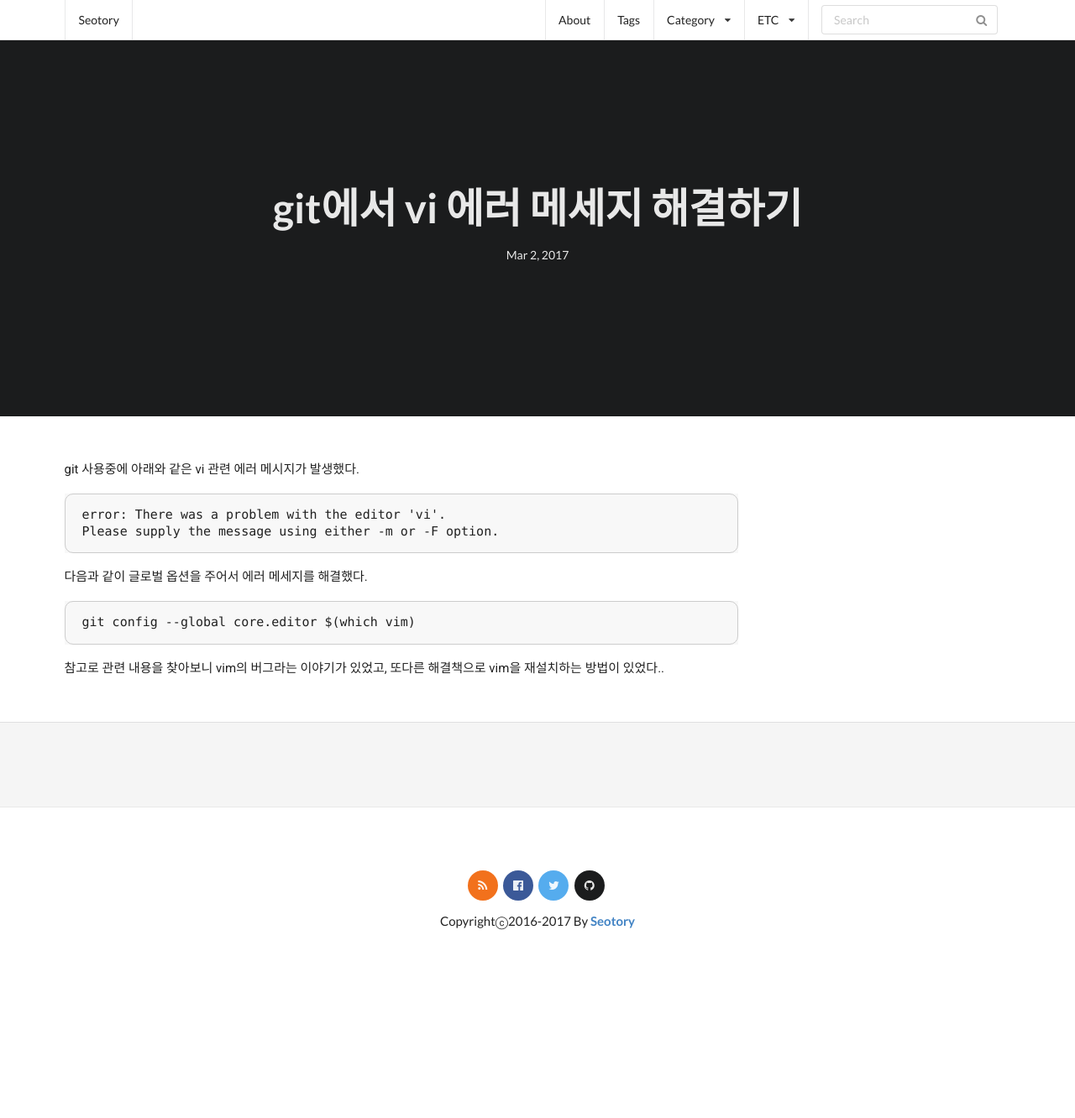
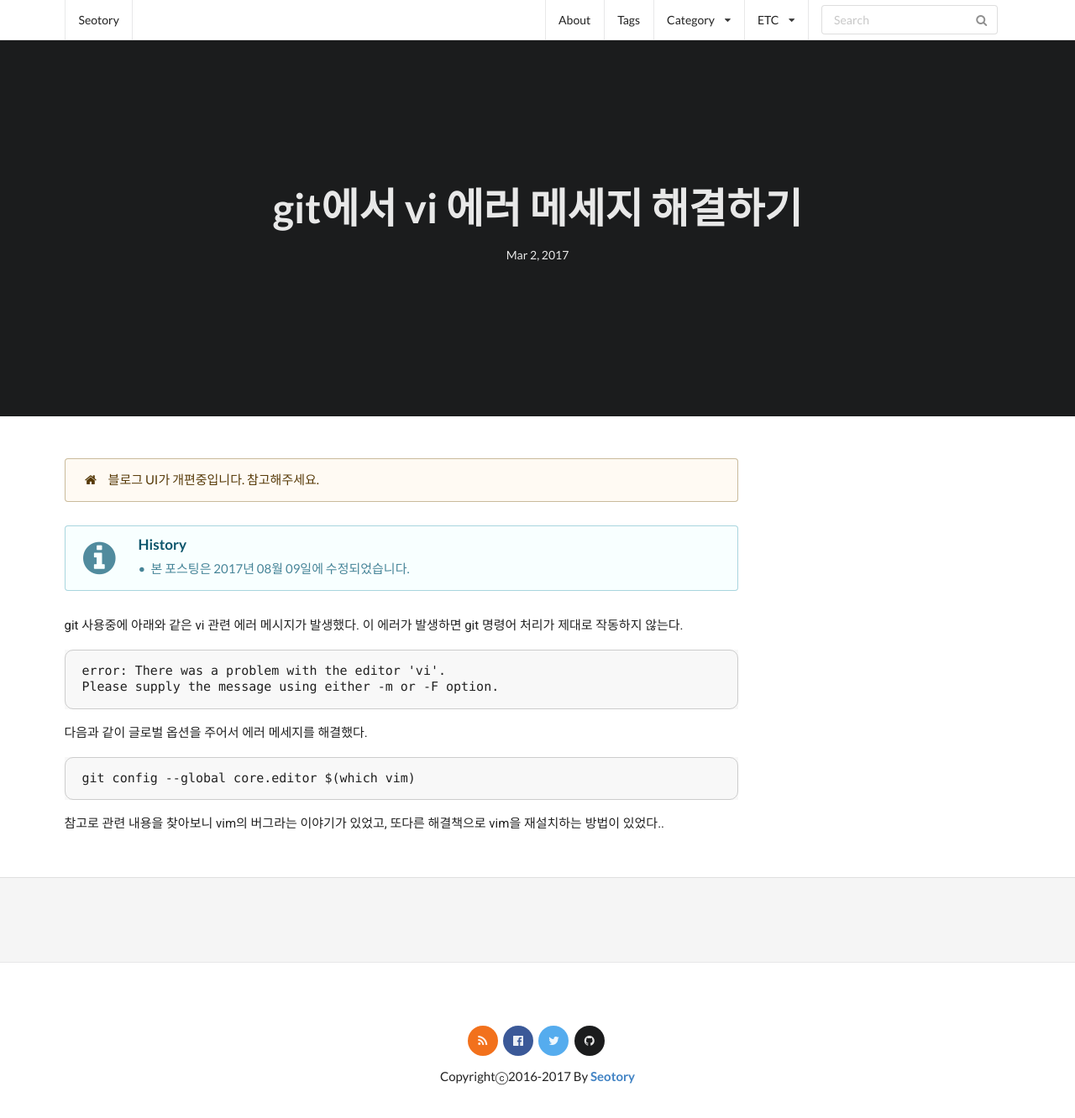
Before and after one commit to seotory/seotory.github.io, a Jekyll site: the page built from _solutions/2017-03-02-git-vi-error-message-fix.markdown, in a window 1280 px wide and 1355 px high. Shown: the top 1332 px of the window at 84% size. Built offline with Jekyll 4.4.1, drawn with Linux system fonts in a browser that asks for light colours; nearby versions of some CDN libraries; comment, search, counter and statistics services are not loaded.

Commit message:
포스트 수정

````diff
--- a/_includes/history.html
+++ b/_includes/history.html
@@ -2,7 +2,7 @@
 {% if include.history %}
 <div class="ui icon info message transition">
   <!-- <i class="close icon"></i> -->
-  <i class="notched circle loading icon"></i>
+  <i class="info circle icon"></i> <!-- loading -->
   <div class="content">
     <div class="header">
       History
--- a/_layouts/post.html
+++ b/_layouts/post.html
@@ -16,9 +16,24 @@ layout: default
 <!-- contents body -->
 <section id="post" style="margin: 50px 0px;">
   <div class="ui container">
+    <div class="ui grid">
 
-    <div class="ui grid">
-      {% include history.html history=page.history %}
+      <!-- notice -->
+      <div class="row">
+        <div class="column">
+          <div class="ui warning message">
+            <i class="home icon"></i> 블로그 UI가 개편중입니다. 참고해주세요.
+          </div>
+        </div>
+      </div>
+
+      <!-- history -->
+      <div class="row">
+        <div class="column">
+          {% include history.html history=page.history %}
+        </div>
+      </div>
+
       <!-- post -->
       <div class="row">
         <div class="column">
--- a/_solutions/2017-03-02-git-vi-error-message-fix.markdown
+++ b/_solutions/2017-03-02-git-vi-error-message-fix.markdown
@@ -5,12 +5,14 @@ date: 2017-03-02 13:39:26 +0900
 description:
 image:
 categories:
+history:
+ - '20170809'
 published: true
 comments: true
 tags:
 ---
 
-git 사용중에 아래와 같은 vi 관련 에러 메시지가 발생했다.
+git 사용중에 아래와 같은 vi 관련 에러 메시지가 발생했다. 이 에러가 발생하면 git 명령어 처리가 제대로 작동하지 않는다.
 
 ```
 error: There was a problem with the editor 'vi'.
````
Also changed, not shown: .hide/etc.md (deleted), _layouts/default.html (line endings or trailing spaces).
